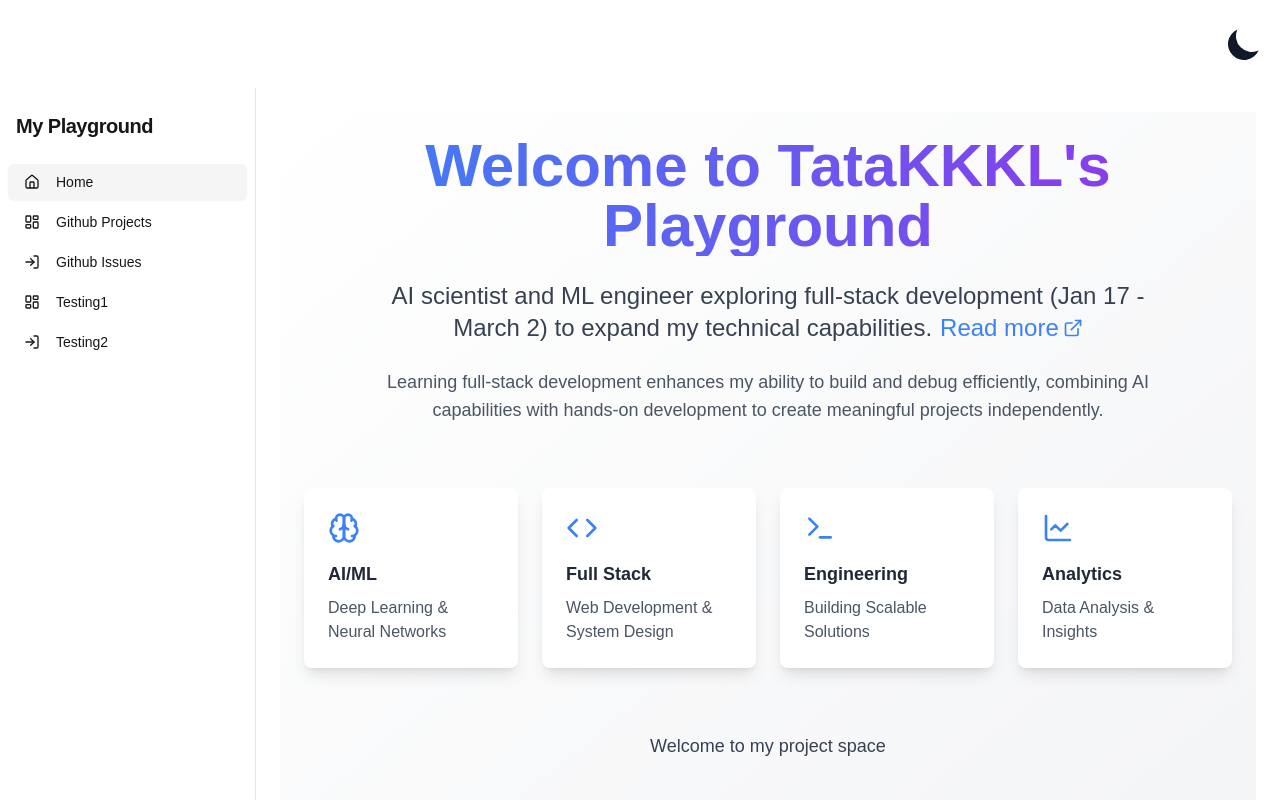
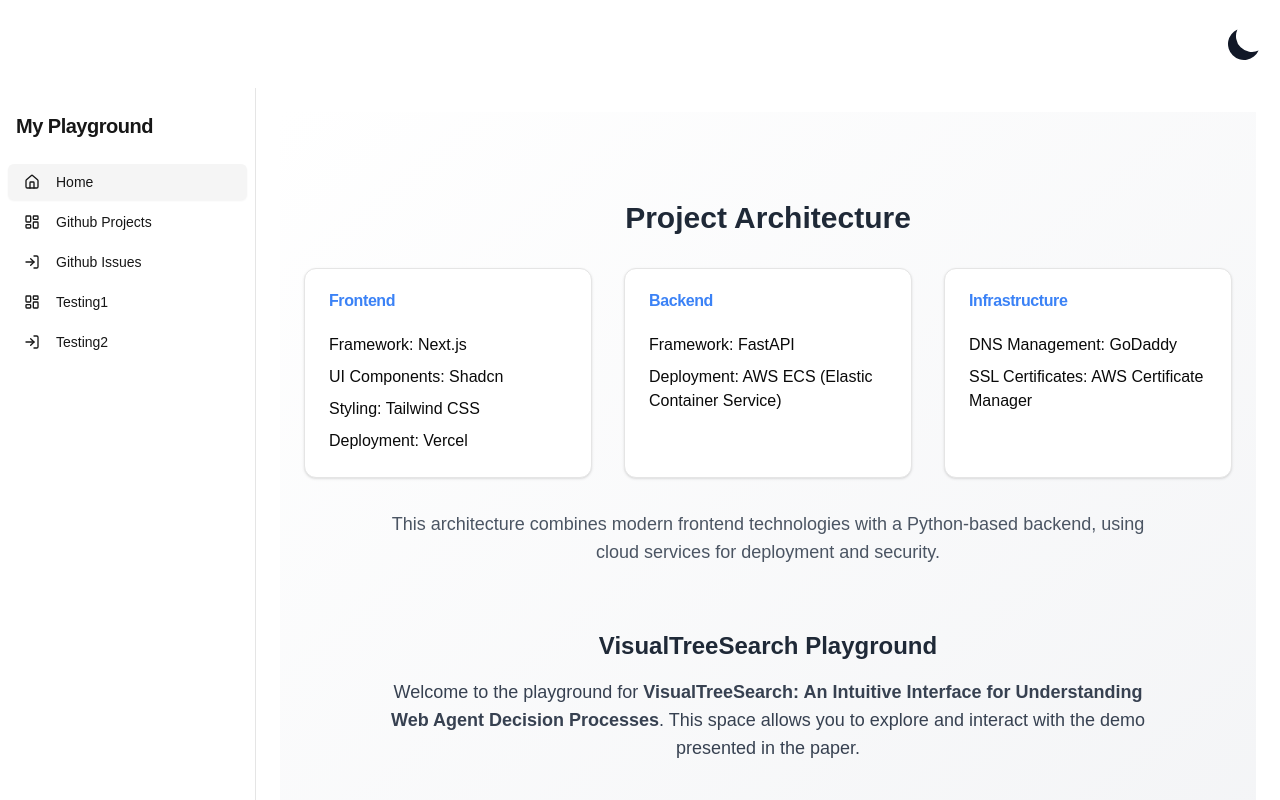
Before and after one commit to TataKKKL/TataKKKL-website, a Next.js app in the folder website-app/: page / in a window 1280 px wide. Shown: the top 800 px of the page. Built offline with nearby package versions, Linux system fonts and the light colour scheme.

Commit message:
update index

```diff
--- a/website-app/pages/index.tsx
+++ b/website-app/pages/index.tsx
@@ -1,62 +1,72 @@
-import { Terminal, Brain, Code, LineChart, ExternalLink } from 'lucide-react';
+import {
+  Card,
+  CardContent,
+  CardHeader,
+  CardTitle,
+} from "@/components/ui/card";
 
 const Home = () => {
-  const skills = [
-    { icon: <Brain className="w-8 h-8" />, title: "AI/ML", description: "Deep Learning & Neural Networks" },
-    { icon: <Code className="w-8 h-8" />, title: "Full Stack", description: "Web Development & System Design" },
-    { icon: <Terminal className="w-8 h-8" />, title: "Engineering", description: "Building Scalable Solutions" },
-    { icon: <LineChart className="w-8 h-8" />, title: "Analytics", description: "Data Analysis & Insights" }
-  ];
-
   return (
     <div className="min-h-screen bg-gradient-to-br from-white to-gray-100 dark:from-gray-900 dark:to-black p-6">
       <div className="max-w-7xl mx-auto">
-        <div className="text-center space-y-6 mb-16">
-          <h1 className="text-4xl md:text-6xl font-bold bg-clip-text text-transparent bg-gradient-to-r from-blue-500 to-purple-600 mb-4">
-            Welcome to TataKKKL&apos;s Playground
-          </h1>
-          <p className="text-xl md:text-2xl text-gray-700 dark:text-gray-300 max-w-3xl mx-auto">
-            AI scientist and ML engineer exploring full-stack development
-            (Jan 17 - March 2) to expand my technical capabilities.
-            <a
-              href="https://danqingz.github.io/blog/2025/01/20/full-stack.html"
-              target="_blank"
-              rel="noopener noreferrer"
-              className="inline-flex items-center ml-2 text-blue-500 hover:text-blue-600"
-            >
-              Read more <ExternalLink className="w-5 h-5 ml-1" />
-            </a>
-          </p>
-          <p className="text-lg text-gray-600 dark:text-gray-400 max-w-3xl mx-auto">
-            Learning full-stack development enhances my ability to build and debug
-            efficiently, combining AI capabilities with hands-on development
-            to create meaningful projects independently.
+        <div className="mt-16 space-y-8">
+          <h2 className="text-2xl md:text-3xl font-bold text-center text-gray-800 dark:text-white mb-8">
+            Project Architecture
+          </h2>
+
+          <div className="grid grid-cols-1 md:grid-cols-3 gap-8">
+            <Card>
+              <CardHeader>
+                <CardTitle className="text-blue-500 dark:text-blue-400">Frontend</CardTitle>
+              </CardHeader>
+              <CardContent>
+                <ul className="space-y-2">
+                  <li><span className="font-medium">Framework:</span> Next.js</li>
+                  <li><span className="font-medium">UI Components:</span> Shadcn</li>
+                  <li><span className="font-medium">Styling:</span> Tailwind CSS</li>
+                  <li><span className="font-medium">Deployment:</span> Vercel</li>
+                </ul>
+              </CardContent>
+            </Card>
+
+            <Card>
+              <CardHeader>
+                <CardTitle className="text-blue-500 dark:text-blue-400">Backend</CardTitle>
+              </CardHeader>
+              <CardContent>
+                <ul className="space-y-2">
+                  <li><span className="font-medium">Framework:</span> FastAPI</li>
+                  <li><span className="font-medium">Deployment:</span> AWS ECS (Elastic Container Service)</li>
+                </ul>
+              </CardContent>
+            </Card>
+
+            <Card>
+              <CardHeader>
+                <CardTitle className="text-blue-500 dark:text-blue-400">Infrastructure</CardTitle>
+              </CardHeader>
+              <CardContent>
+                <ul className="space-y-2">
+                  <li><span className="font-medium">DNS Management:</span> GoDaddy</li>
+                  <li><span className="font-medium">SSL Certificates:</span> AWS Certificate Manager</li>
+                </ul>
+              </CardContent>
+            </Card>
+          </div>
+
+          <p className="text-center text-lg text-gray-600 dark:text-gray-400 max-w-3xl mx-auto mt-6">
+            This architecture combines modern frontend technologies with a Python-based backend,
+            using cloud services for deployment and security.
           </p>
         </div>
 
-        <div className="grid grid-cols-1 md:grid-cols-2 lg:grid-cols-4 gap-6">
-          {skills.map((skill, index) => (
-            <div
-              key={index}
-              className="p-6 rounded-lg bg-white dark:bg-gray-800 shadow-lg
-                        transform transition-all duration-300 hover:scale-105"
-            >
-              <div className="text-blue-500 dark:text-blue-400 mb-4">
-                {skill.icon}
-              </div>
-              <h3 className="text-lg font-semibold text-gray-800 dark:text-white mb-2">
-                {skill.title}
-              </h3>
-              <p className="text-gray-600 dark:text-gray-300">
-                {skill.description}
-              </p>
-            </div>
-          ))}
-        </div>
-
         <div className="mt-16 text-center">
-          <p className="text-lg text-gray-700 dark:text-gray-300">
-            Welcome to my project space
+          <h3 className="text-xl md:text-2xl font-bold text-gray-800 dark:text-white mb-4">
+            VisualTreeSearch Playground
+          </h3>
+          <p className="text-lg text-gray-700 dark:text-gray-300 max-w-3xl mx-auto">
+            Welcome to the playground for <span className="font-semibold">VisualTreeSearch: An Intuitive Interface for Understanding Web Agent Decision Processes</span>.
+            This space allows you to explore and interact with the demo presented in the paper.
           </p>
         </div>
       </div>
```
Also changed, not shown: 1 other file (tests, documents, lock files or other folders).
